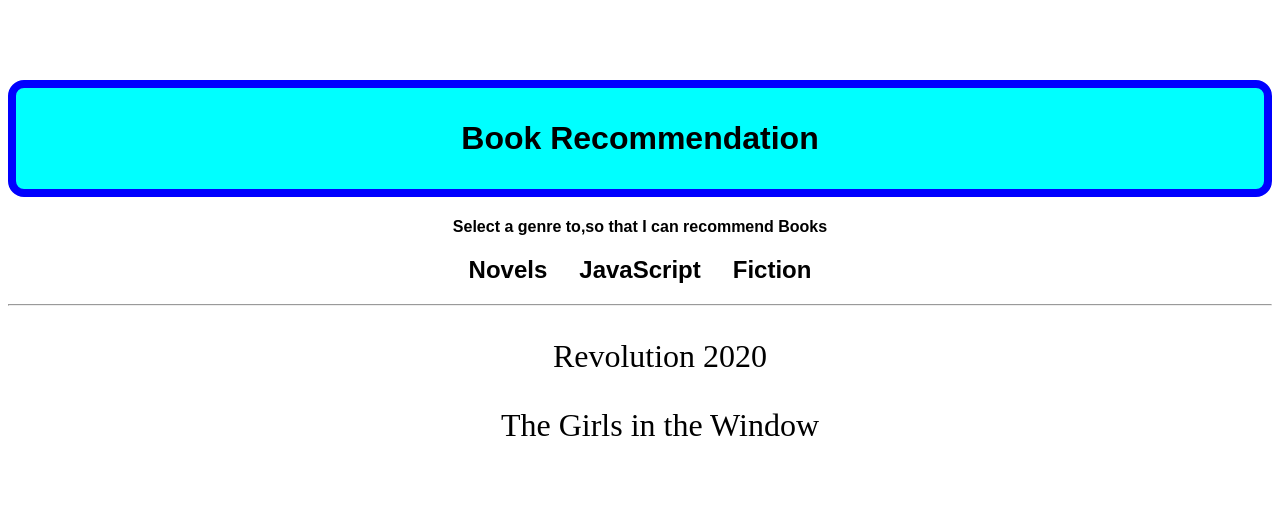
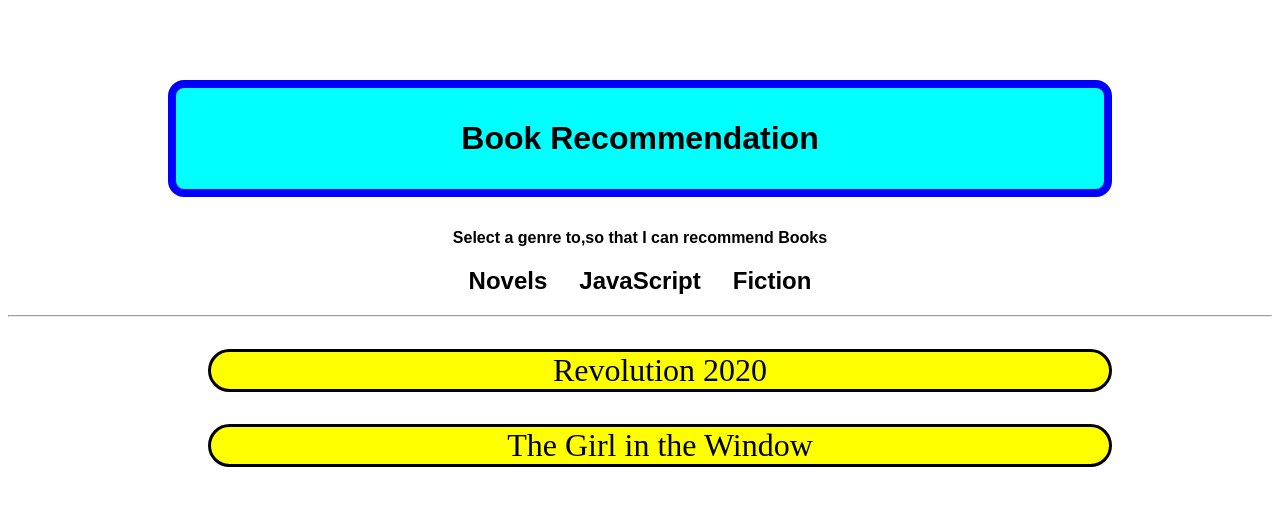
Before and after one commit to veereshbv04/Book_recommendation_display-reactjs, a React (Create React App) app: page / in a window 1280 px wide. Both pictures are taken after a click on the element "Novels". Shown: the top 506 px of the page. Built offline with nearby package versions, Linux system fonts and the light colour scheme.

Commit message:
List view CSS

```diff
--- a/src/App.js
+++ b/src/App.js
@@ -4,7 +4,7 @@ import "./styles.css";
 var genre = ["Novels", "JavaScript", "Fiction"];
 
 var books = {
-  Novels: ["Revolution 2020", "The Girls in the Window"],
+  Novels: ["Revolution 2020", "The Girl in the Window"],
   JavaScript: ["Eloquent JavaScript"],
   Fiction: ["Harry Potter"]
 };
@@ -20,7 +20,10 @@ export default function App() {
 
   return (
     <div className="App">
-      <h1>Book Recommendation</h1>
+      <div id="books">
+        <h1>Book Recommendation</h1>
+      </div>
+
       <h2 style={{ fontSize: "medium", fontStyle: "1rem" }}>
         Select a genre to,so that I can recommend Books{" "}
       </h2>
@@ -44,12 +47,10 @@ export default function App() {
           {recommend.map((item) => {
             return (
               <li
-                id="books"
                 style={{
                   listStyleType: "none",
-                  fontSize: "2rem",
                   fontFamily: "cursive",
-                  padding: "1rem"
+                  fontSize: "2rem"
                 }}
               >
                 {item}
--- a/src/styles.css
+++ b/src/styles.css
@@ -23,7 +23,16 @@ button {
   cursor: pointer;
 }
 
+li {
+  background-color: yellow;
+  width: "50%";
+  width: "30%";
+  margin: 2rem 10rem;
+  border-style: solid;
+  border-radius: 2rem;
+}
+
 #books {
-  font-size: "2rem";
-  background-color: "blie";
+  width: "30%";
+  margin: 2rem 10rem;
 }
```
